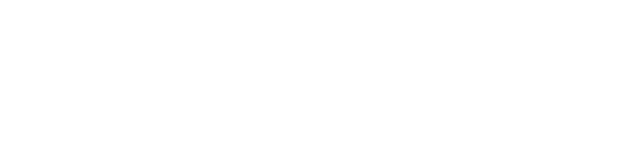
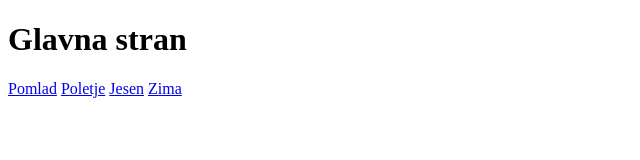
Before and after one commit to Mankifg-2/Seasons, a plain HTML site: page index.html in a window 1280 px wide. Shown: the whole page, without its empty margins (0-640 px from the left). Drawn offline with Linux system fonts and the light colour scheme.

Commit message:
colors and links

```diff
--- a/index.html
+++ b/index.html
@@ -5,8 +5,18 @@
     <meta http-equiv="X-UA-Compatible" content="IE=edge">
     <meta name="viewport" content="width=device-width, initial-scale=1.0">
     <title>Document</title>
+    <link href="style.css" rel="stylesheet">
+
 </head>
 <body>
+    <h1>
+        Glavna stran
+    </h1>
+    <a class="links" href="pomlad/">Pomlad</a>
+    <a class="links" href="poletje/">Poletje</a>
+    <a class="links" href="jesen/">Jesen</a>
+    <a class="links" href="zima/">Zima</a>
+
 
 </body>
 </html>
--- a/jesen/style.css
+++ b/jesen/style.css
@@ -1,11 +1,11 @@
 :root {
-    --color1: red;
-    --color2: blue;
-    --color3: green;
+    --color1: #f5cb42;
+    --color2: #f59e42;
+    --color3: #f56f42;
 }
 
 .main {
-    background: linear-gradient(270deg, var(--color1), var(--color2),var(--color3));
+    background: linear-gradient(45deg, var(--color1), var(--color2),var(--color3));
     background-size: 400% 400%;
 
     -webkit-animation: main 11s ease infinite;
@@ -17,6 +17,7 @@
     right: 0;
     bottom: 0;
     left: 0;
+    z-index: -1;
 }
 
 @-webkit-keyframes main {
--- a/poletje/style.css
+++ b/poletje/style.css
@@ -1,7 +1,7 @@
 :root {
-    --color1: rgb(0, 255, 26);
-    --color2: rgb(77, 255, 0);
-    --color3: rgb(128, 0, 0);
+    --color1: #42f56f,;
+    --color2: #42f58d;
+    --color3: #42f5b3;
 }
 
 .main {
--- a/pomlad/style.css
+++ b/pomlad/style.css
@@ -1,7 +1,7 @@
 :root {
-    --color1: red;
-    --color2: blue;
-    --color3: green;
+    --color1: #72f542;
+    --color2: #98f542;
+    --color3: #bff542;
 }
 
 .main {
--- /dev/null
+++ b/style.css
@@ -0,0 +1,3 @@
+.links {
+    columns: 1;
+}
--- a/zima/style.css
+++ b/zima/style.css
@@ -1,7 +1,7 @@
 :root {
-    --color1: red;
-    --color2: blue;
-    --color3: green;
+    --color1: white;
+    --color2: #42e3f5;
+    --color3: #42cef5;
 }
 
 .main {
```
